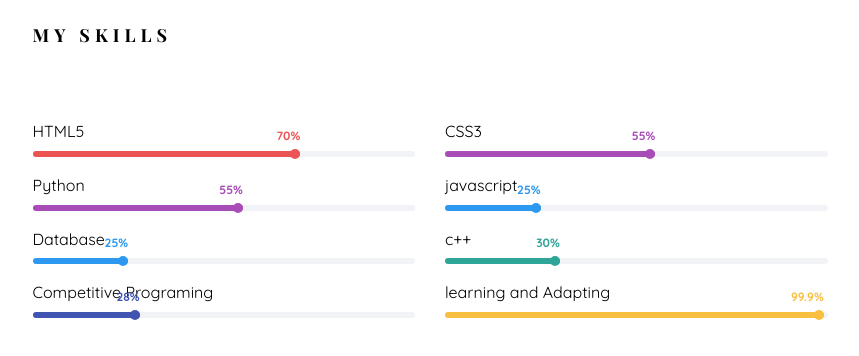
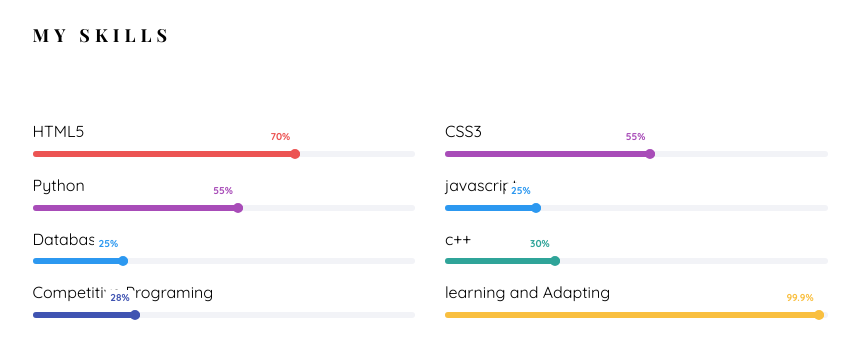
Before and after one commit to Kidist-Ayele/kidist_portfolio, a plain HTML site: page index.html in a window 1280 px wide. Shown: the part 1782-2138 px from the top of the page, without its empty margins (360-1219 px from the left). Drawn offline with nearby package versions, Linux system fonts and the light colour scheme; files whose address does not match are found by name; a web font is replaced by a local one.

Commit message:
Some skills color changed

```diff
--- a/css/style.css
+++ b/css/style.css
@@ -770,7 +770,16 @@ body.offcanvas {
   .progress-bar span {
     position: absolute;
     top: -22px;
-    right: 0; }
+    right: 0;
+    background: #fff;
+    padding: 2px 5px;
+    border-radius: 3px;
+    background: #fff;
+    color: #000;
+    padding: 2px 5px;
+    margin-right: 5px;
+    font-size: 10px;
+    color: #2c98f0; }
   .progress-bar.color-1 {
     background: #2c98f0; }
     .progress-bar.color-1:after {
```
